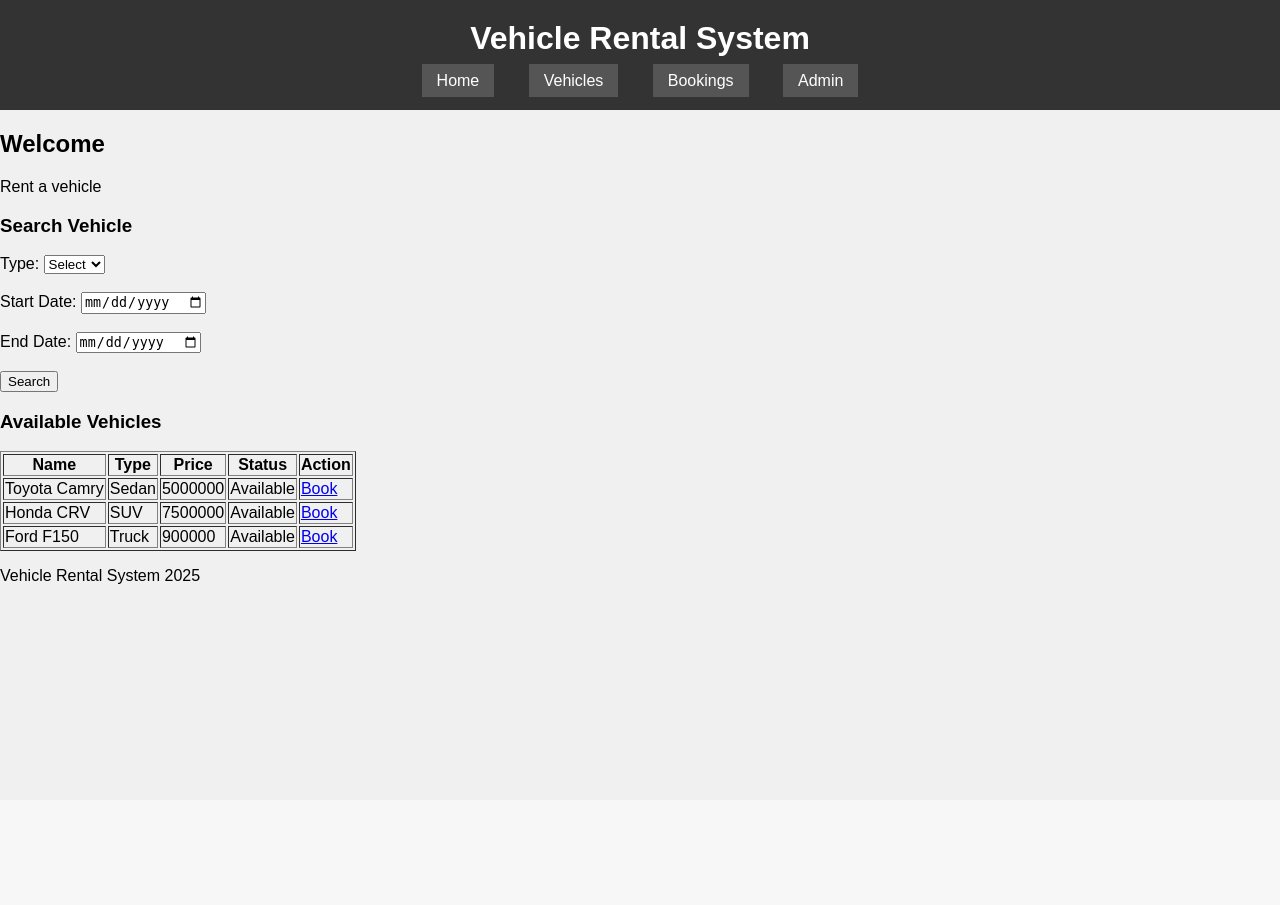
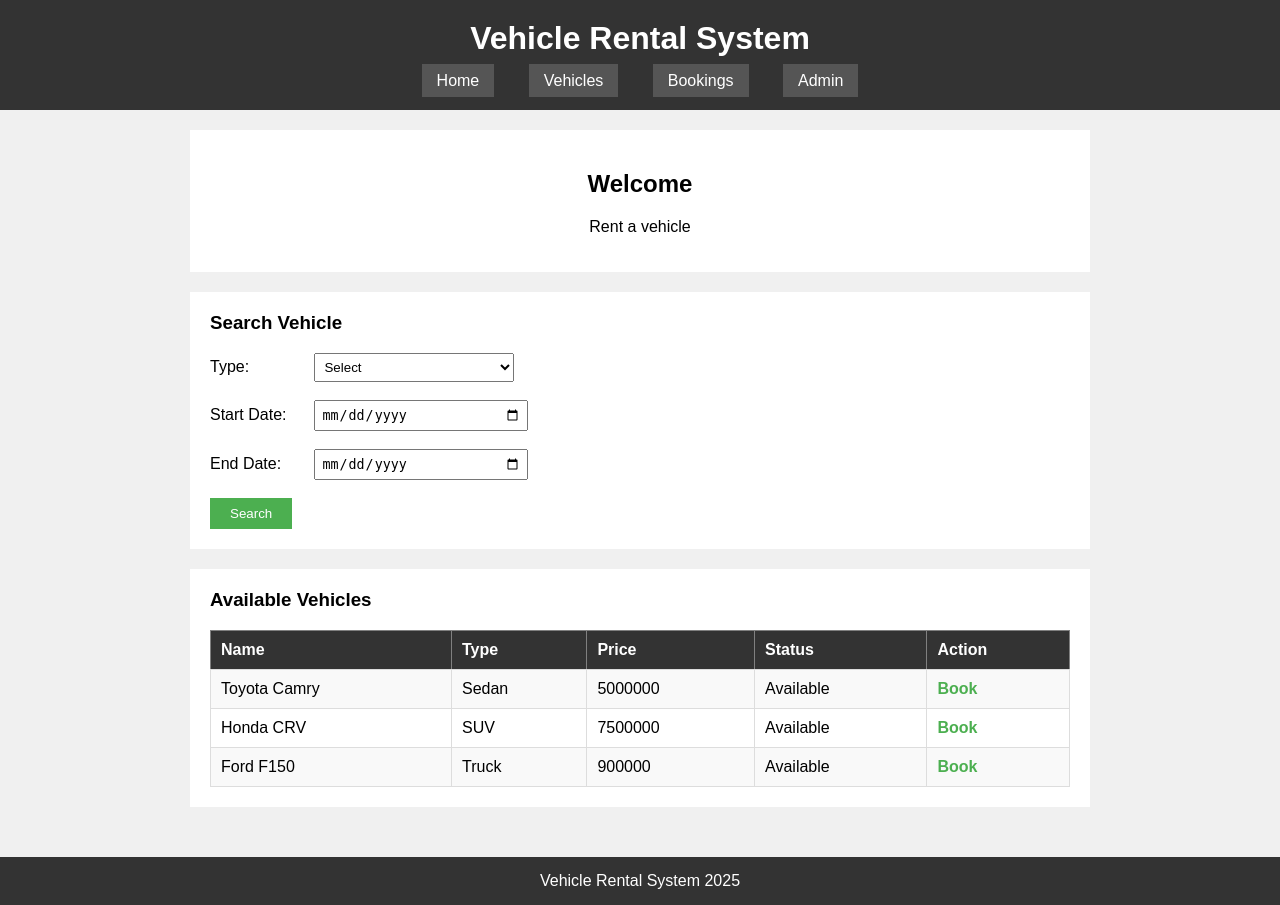
Before and after one commit to sravanireddy2000/VehicleRentalSytem, a Flask app: page / in a window 1280 px wide. Before the commit the page ends 584 px from the top, so only its background shows below. Run offline with Flask 3, Linux system fonts and the light colour scheme.

Commit message:
stylingforhomepage

```diff
--- a/static/css/style.css
+++ b/static/css/style.css
@@ -27,3 +27,96 @@ body {
     padding: 8px 15px;
     background-color: #555;
 }
+.mainContent {
+    padding: 20px;
+    max-width: 900px;
+    margin: 0 auto;
+}
+
+.welcomeBox {
+    background-color: white;
+    padding: 20px;
+    margin-bottom: 20px;
+    text-align: center;
+}
+
+.searchBox {
+    background-color: white;
+    padding: 20px;
+    margin-bottom: 20px;
+}
+
+.searchBox h3 {
+    margin-top: 0;
+}
+
+.searchBox label {
+    display: inline-block;
+    width: 100px;
+}
+
+.searchBox select,
+.searchBox input {
+    padding: 5px;
+    width: 200px;
+}
+
+.searchBox button {
+    padding: 8px 20px;
+    background-color: #4CAF50;
+    color: white;
+    border: none;
+    cursor: pointer;
+}
+
+.searchBox button:hover {
+    background-color: #45a049;
+}
+
+.vehicleList {
+    background-color: white;
+    padding: 20px;
+}
+
+.vehicleList h3 {
+    margin-top: 0;
+}
+
+table {
+    width: 100%;
+    border-collapse: collapse;
+}
+
+table th {
+    background-color: #333;
+    color: white;
+    padding: 10px;
+    text-align: left;
+}
+
+table td {
+    padding: 10px;
+    border: 1px solid #ddd;
+}
+
+table tr:nth-child(even) {
+    background-color: #f9f9f9;
+}
+
+table a {
+    color: #4CAF50;
+    text-decoration: none;
+    font-weight: bold;
+}
+
+.footerSection {
+    background-color: #333;
+    color: white;
+    text-align: center;
+    padding: 15px;
+    margin-top: 30px;
+}
+
+.footerSection p {
+    margin: 0;
+}
```
